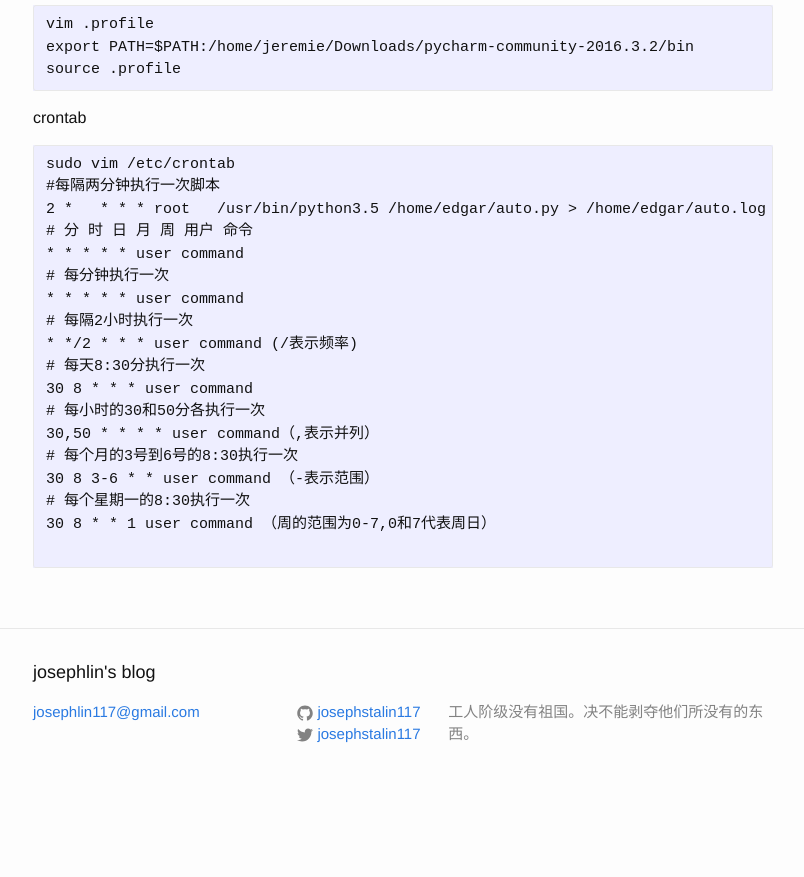
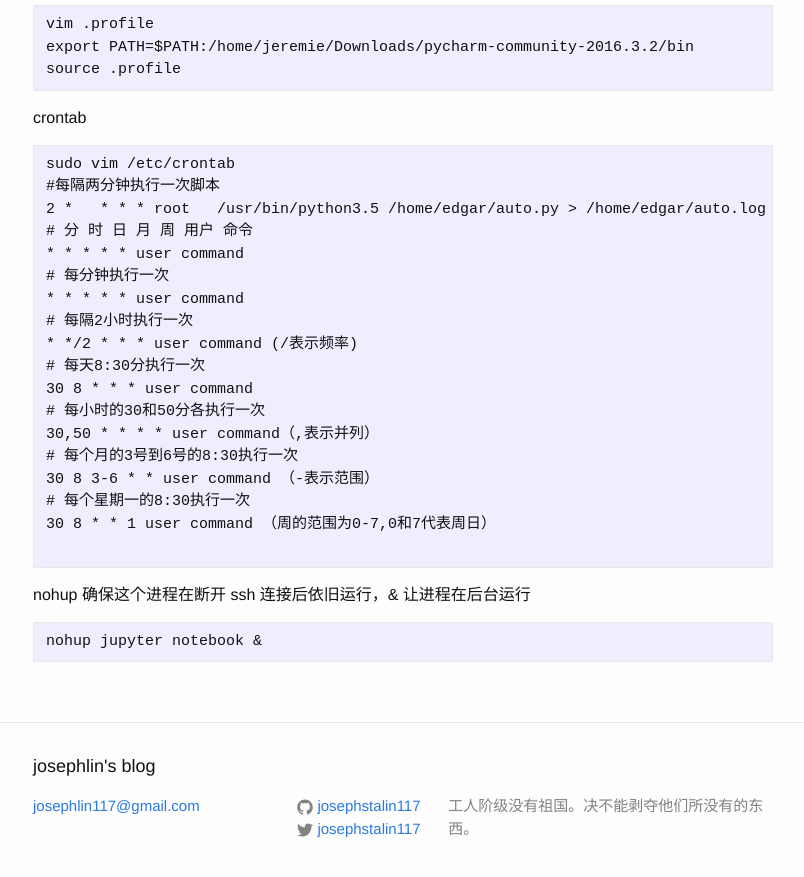
Before and after one commit to josephstalin117/josephstalin117.github.io, a Jekyll site: the page built from _posts/2016-04-04-linux.markdown, in a window 1280 px wide and 900 px high, scrolled down 2430 px. Shown: the top 877 px of the window, without its empty margins (237-1041 px from the left). Built offline with Jekyll 4.4.1, drawn with Linux system fonts in a browser that asks for light colours; before the commit the page ends 3236 px from its top, so only the background shows below that.

Commit message:
add some features

````diff
--- a/_posts/2016-04-04-linux.markdown
+++ b/_posts/2016-04-04-linux.markdown
@@ -143,3 +143,8 @@ sudo vim /etc/crontab
 30 8 * * 1 user command （周的范围为0-7,0和7代表周日）
 
 ```
+
+nohup 确保这个进程在断开 ssh 连接后依旧运行，& 让进程在后台运行
+```
+nohup jupyter notebook &
+```
--- a/_posts/2016-07-03-mac.markdown
+++ b/_posts/2016-07-03-mac.markdown
@@ -143,3 +143,8 @@ launchctl load -w ~/Library/LaunchAgents/homebrew.mxcl.memcached.plist
 ```
 du -sh *
 ```
+
+添加ss例外
+```
+||ads.example.com^
+```
````
